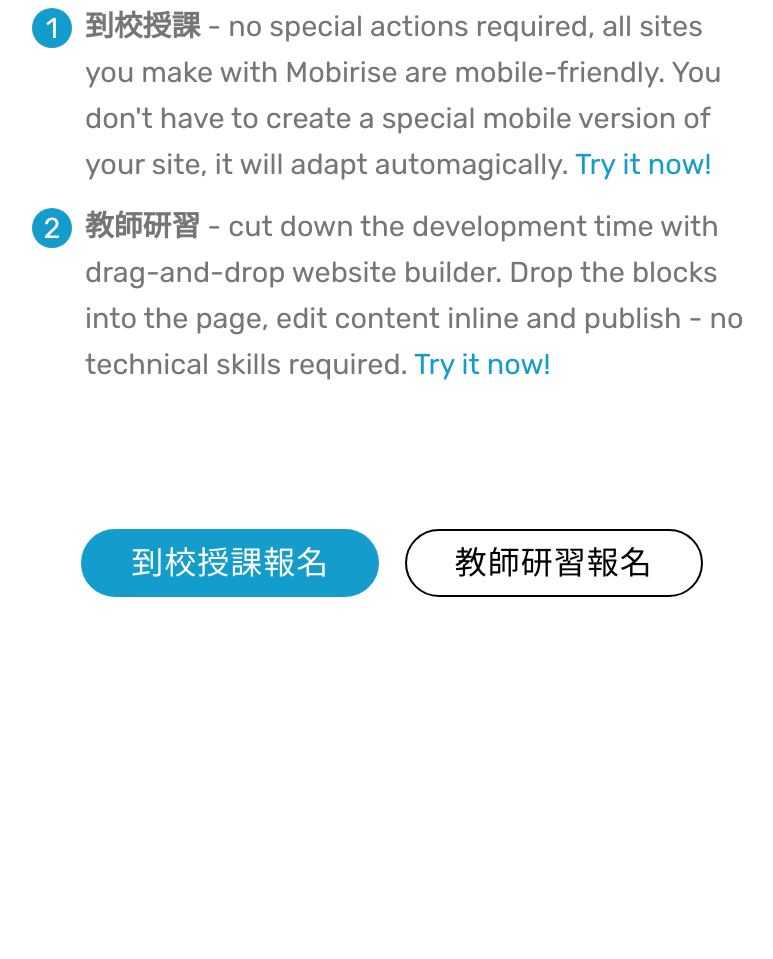
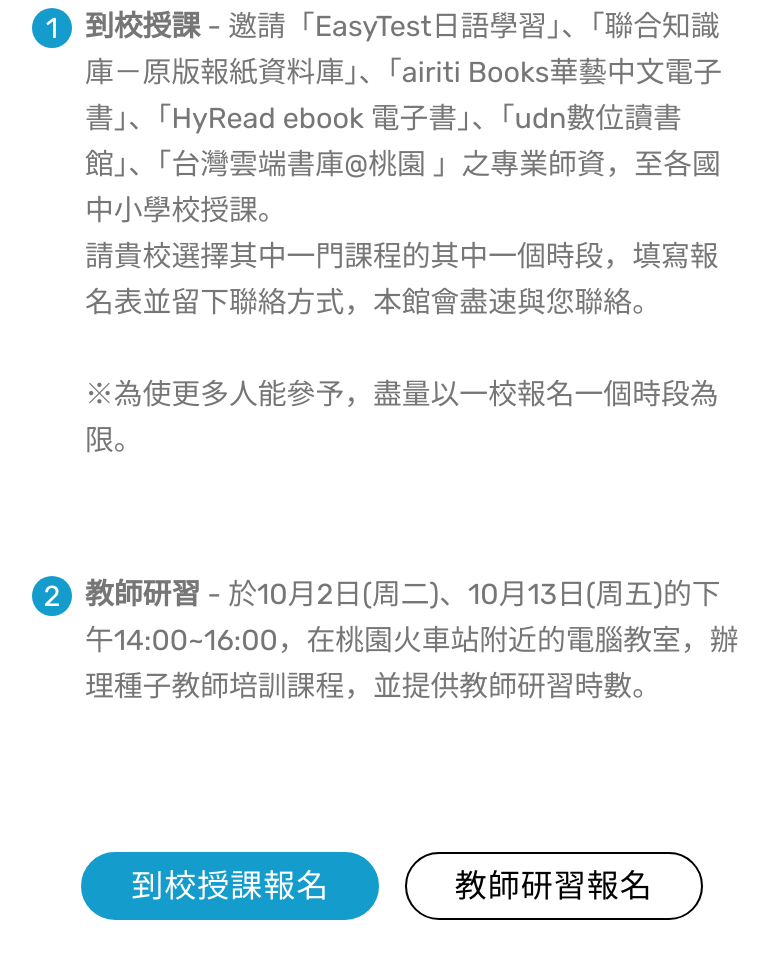
Before and after one commit to taoyuanLib/taoyuanLib.github.io, a plain HTML site: page electronic107/index.html in a window 1280 px wide. Shown: the part 387-1346 px from the top of the page, without its empty margins (248-1021 px from the left). Before the commit the page ends 1066 px from the top, so only its background shows below. Drawn offline with Linux system fonts and the light colour scheme.

Commit message:
1070813_test04
test04

```diff
--- a/electronic107/index.html
+++ b/electronic107/index.html
@@ -6,7 +6,7 @@
   <meta http-equiv="X-UA-Compatible" content="IE=edge">
   <meta name="generator" content="Mobirise v4.8.1, mobirise.com">
   <meta name="viewport" content="width=device-width, initial-scale=1, minimum-scale=1">
-  <link rel="shortcut icon" href="assets/images/01-128x26.png" type="image/x-icon">
+  <link rel="shortcut icon" href="assets/images/128x133.png" type="image/x-icon">
   <meta name="description" content="">
   <title>Home</title>
   <link rel="stylesheet" href="assets/tether/tether.min.css">
@@ -38,15 +38,16 @@
     </div>
 </section>
 
-<section class="engine"><a href="https://mobiri.se/d">free website maker</a></section><section class="mbr-section article content11 cid-r0AThiFFiK" id="content11-a">
+<section class="engine"><a href="https://mobiri.se/g">how to build your own website</a></section><section class="mbr-section article content11 cid-r0AThiFFiK" id="content11-a">
 
 
     <div class="container">
         <div class="media-container-row">
             <div class="mbr-text counter-container col-12 col-md-8 mbr-fonts-style display-7">
                 <ol>
-                    <li><strong>到校授課</strong> - no special actions required, all sites you make with Mobirise are mobile-friendly. You don't have to create a special mobile version of your site, it will adapt automagically. <a href="https://mobirise.com/">Try it now!</a></li>
-                    <li><strong>教師研習</strong> - cut down the development time with drag-and-drop website builder. Drop the blocks into the page, edit content inline and publish - no technical skills required. <a href="https://mobirise.com/">Try it now!</a></li>
+                    <li><strong>到校授課</strong> - 邀請「EasyTest日語學習」、「聯合知識庫－原版報紙資料庫」、「airiti Books華藝中文電子書」、「HyRead ebook 電子書」、「udn數位讀書館」、「台灣雲端書庫@桃園 」之專業師資，至各國中小學校授課。
+<br>請貴校選擇其中一門課程的其中一個時段，填寫報名表並留下聯絡方式，本館會盡速與您聯絡。 <br><br>※為使更多人能參予，盡量以一校報名一個時段為限。<br><br><br></li>
+                    <li><strong>教師研習</strong> - 於10月2日(周二)、10月13日(周五)的下午14:00~16:00，在桃園火車站附近的電腦教室，辦理種子教師培訓課程，並提供教師研習時數。</li>
                 </ol>
             </div>
         </div>
```
Also changed, not shown: electronic107/assets/images/128x133.png (added), 1 other file.
